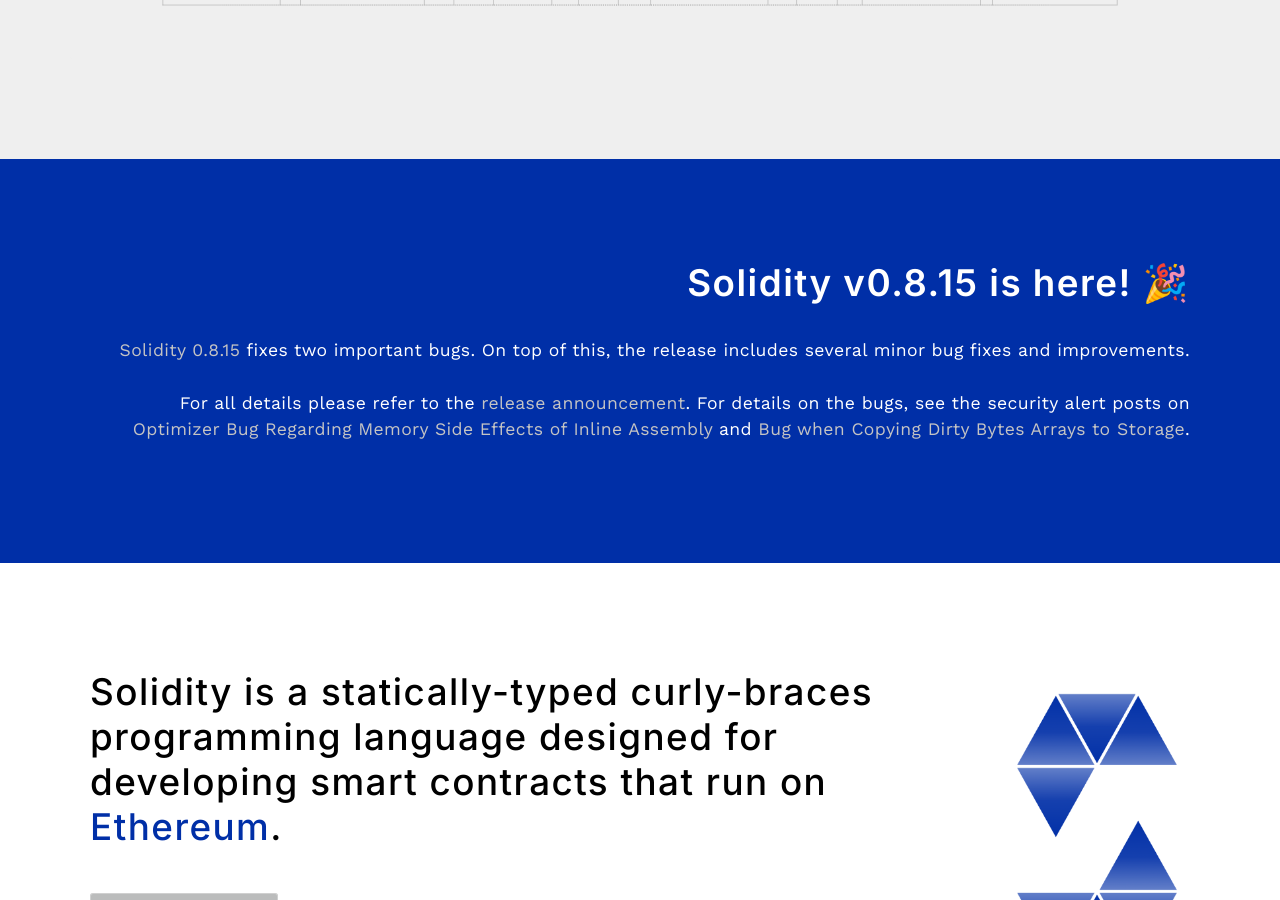
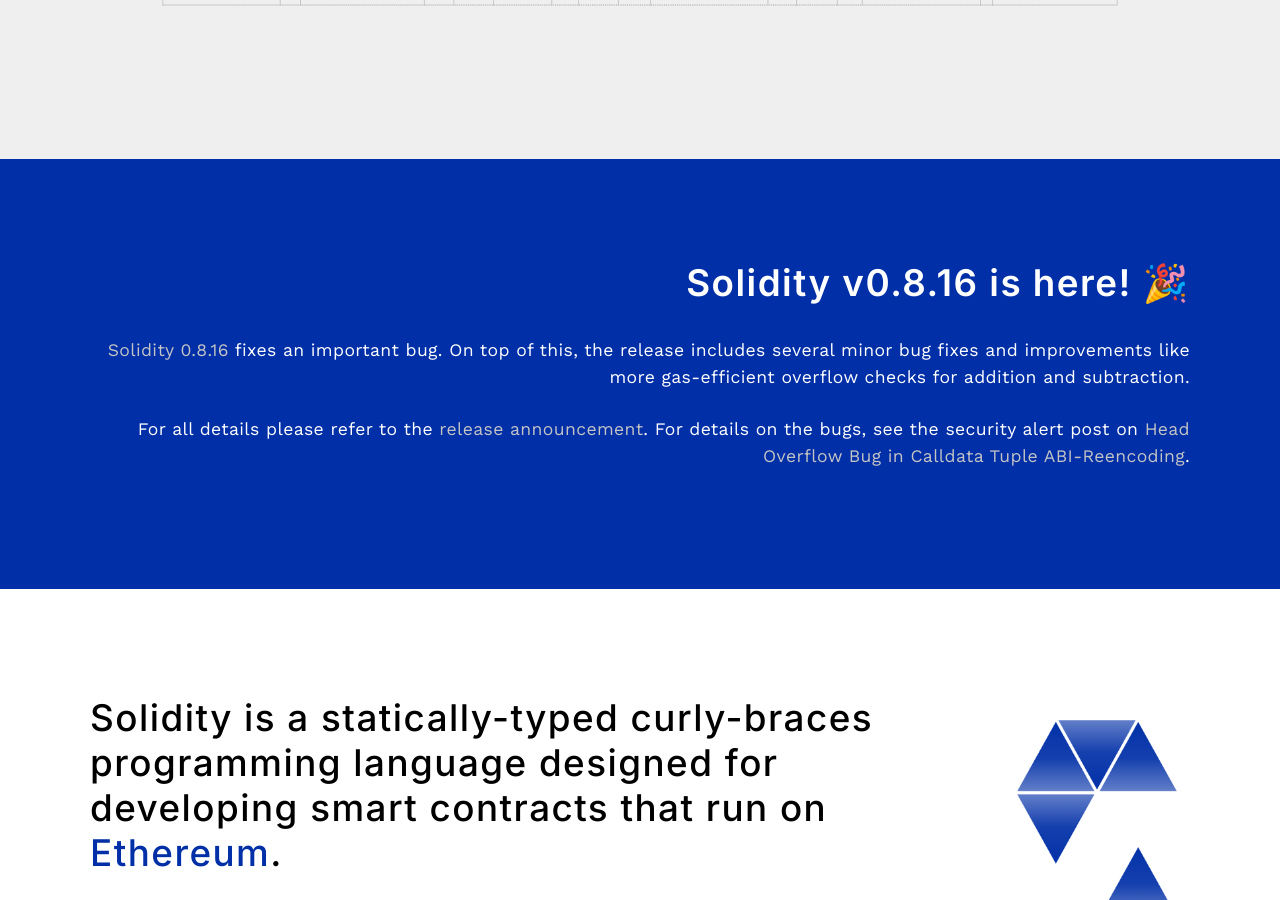
Before and after one commit to ethereum/solidity-portal, a Jekyll site: the page built from index.html, in a window 1280 px wide and 900 px high, scrolled down 590 px. Built offline with Jekyll 4.4.1, drawn with Linux system fonts in a browser that asks for light colours; some web fonts are replaced; the list of posts is cut into pages by our own code.

Commit message:
update to v0.8.16

```diff
--- a/index.html
+++ b/index.html
@@ -22,11 +22,10 @@
 <section class="highlight-section-blue">
 	<div class="container flex">
 		<div class="text editable">
-			<h2><strong>Solidity v0.8.15 is here! 🎉</strong></h2>
-			<p><a href="https://github.com/ethereum/solidity/releases/tag/v0.8.15">Solidity 0.8.15</a> fixes two important bugs. On top of this, the release includes several minor bug fixes and improvements.
-			<br><br>For all details please refer to the <a href="https://blog.soliditylang.org/2022/06/15/solidity-0.8.15-release-announcement/">release announcement</a>. For details on the bugs, see the
-				security alert posts on <a href="https://blog.soliditylang.org/2022/06/15/inline-assembly-memory-side-effects-bug/">Optimizer Bug Regarding Memory Side Effects of Inline Assembly</a> and <a href="https://blog.soliditylang.org/2022/06/15/dirty-bytes-array-to-storage-bug/">
-Bug when Copying Dirty Bytes Arrays to Storage</a>.</p>
+			<h2><strong>Solidity v0.8.16 is here! 🎉</strong></h2>
+			<p><a href="https://github.com/ethereum/solidity/releases/tag/v0.8.16">Solidity 0.8.16</a> fixes an important bug. On top of this, the release includes several minor bug fixes and improvements like more gas-efficient overflow checks for addition and subtraction.
+			<br><br>For all details please refer to the <a href="https://blog.soliditylang.org/2022/08/08/solidity-0.8.16-release-announcement/">release announcement</a>. For details on the bugs, see the
+				security alert post on <a href="https://blog.soliditylang.org/2022/08/08/calldata-tuple-reencoding-head-overflow-bug/">Head Overflow Bug in Calldata Tuple ABI-Reencoding</a>.</p>
 		</div>
 	</div>
 </section>
```
